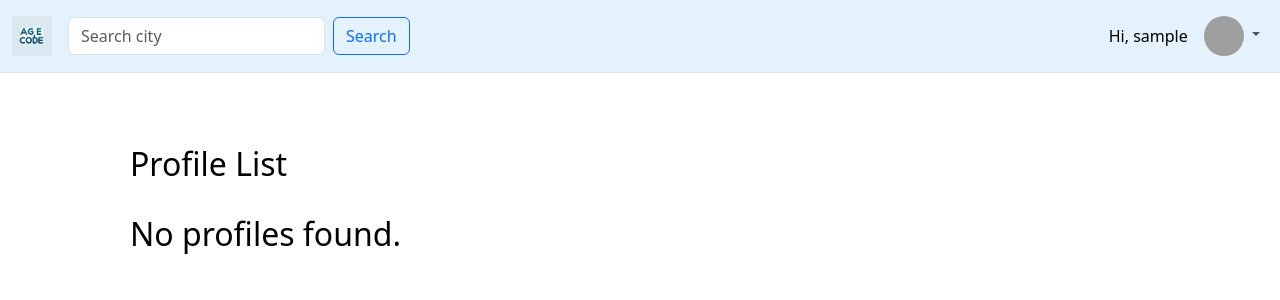
After one commit to farrelljade/AgeCode, a Django app: page /profile_list/ in a window 1280 px wide. The commit adds this page. Shown: the top 300 px of the page. Run offline with Django 5.2, Linux system fonts and the light colour scheme; the visitor is signed in with stand-in values (Sample User, id 1); data comes from the database, SQL or seed files in the repository; grey boxes are pictures that could not be loaded.

Commit message:
Add User profile list. Add custom css file for webpages.

```diff
--- a/agecode/models.py
+++ b/agecode/models.py
@@ -7,6 +7,16 @@ from django.dispatch import receiver
 class Profile(models.Model):
     user = models.OneToOneField(User, on_delete=models.CASCADE)
     image = models.ImageField(upload_to='profile_images/', default='default.jpg')
+
+    # Set up a many-to-many relationship to the same model ('self') for followers.
+    # 'symmetrical=False' means if A follows B, B doesn't necessarily follow A.
+    # 'related_name' allows querying who follows a user.
+    # 'blank=True' allows a profile to follow no other profiles.
+    follows = models.ManyToManyField("self",
+        related_name="followed_by",
+        symmetrical=False,
+        blank=True,
+    )
 
     def __str__(self):
         return f'{self.user.username} Profile'
--- /dev/null
+++ b/agecode/static/agecode/css/custom-styles.css
@@ -0,0 +1,10 @@
+/* custom-styles.css */
+.no-border-card {
+    border: none !important;
+    background: none !important;
+    box-shadow: none !important;
+  }
+
+.equal-height-card {
+    height: 250px; /* Set a fixed height or use min-height for a minimum height */
+  }
--- a/agecode/templates/agecode/base.html
+++ b/agecode/templates/agecode/base.html
@@ -1,14 +1,17 @@
 <!doctype html>
 <html lang="en">
   <head>
-
-    <!-- JQuery -->
-    <script src="https://code.jquery.com/jquery-3.6.0.min.js"></script>
-
     <meta charset="utf-8">
     <meta name="viewport" content="width=device-width, initial-scale=1">
     <title>AgeCode</title>
     <link href="https://cdn.jsdelivr.net/npm/bootstrap@5.3.2/dist/css/bootstrap.min.css" rel="stylesheet" integrity="sha384-T3c6CoIi6uLrA9TneNEoa7RxnatzjcDSCmG1MXxSR1GAsXEV/Dwwykc2MPK8M2HN" crossorigin="anonymous">
+
+    {% load static %}
+    <!-- Link to your custom CSS file -->
+    <link rel="stylesheet" href="{% static 'agecode/css/custom-styles.css' %}">
+
+    <!-- JQuery -->
+    <script src="https://code.jquery.com/jquery-3.6.0.min.js"></script>
   </head>
   <body>
     {% include 'agecode/navbar.html' %}
@@ -28,5 +31,23 @@
       </div>
     </div>
     <script src="https://cdn.jsdelivr.net/npm/bootstrap@5.3.2/dist/js/bootstrap.bundle.min.js" integrity="sha384-C6RzsynM9kWDrMNeT87bh95OGNyZPhcTNXj1NW7RuBCsyN/o0jlpcV8Qyq46cDfL" crossorigin="anonymous"></script>
+
+      <!-- Script to redirect user to login Modal if incorrect login details -->
+      {% if messages %}
+      <script type="text/javascript">
+          $(document).ready(function() {
+              var showErrorModal = false;
+              {% for message in messages %}
+              if ("{{ message.tags }}" === "error") {
+                  showErrorModal = true;
+              }
+              {% endfor %}
+              if (showErrorModal) {
+                  $('#exampleModal').modal('show');  // Modal ID
+              }
+          });
+      </script>
+      {% endif %}
+
   </body>
 </html>
--- a/agecode/templates/agecode/details.html
+++ b/agecode/templates/agecode/details.html
@@ -24,7 +24,7 @@
         <div class="row">
           {% for attendee in attendees %}
             <div class="col-md-4">
-              <div class="card">
+              <div class="card no-border-card">
                 <div class="d-flex justify-content-center mt-3">
                   <img src="{{ attendee.profile.image.url }}" class="img-fluid rounded-circle" style="width: 75px; height: 75px;" alt="{{ attendee.get_full_name|default:attendee.username }}">
                 </div>
--- a/agecode/templates/agecode/edit_event.html
+++ b/agecode/templates/agecode/edit_event.html
@@ -2,8 +2,8 @@
 
 {% block content %}
 
-  <h2>Edit Event</h2>
   <div class="col-md-6 offset-md-3">
+    <h2>Edit Event</h2><br/>
       <form method="POST" action="" enctype="multipart/form-data">
         {% csrf_token %}
           <div class="mb-3">
--- a/agecode/templates/agecode/navbar.html
+++ b/agecode/templates/agecode/navbar.html
@@ -31,6 +31,7 @@
           <ul class="dropdown-menu dropdown-menu-end">
             <li><a class="dropdown-item" href="{% url 'agecode:view_profile' %}">View profile</a></li>
             <li><a class="dropdown-item" href="{% url 'agecode:add_event' %}">Create event</a></li>
+            <li><a class="dropdown-item" href="{% url 'agecode:profile_list' %}">User profiles</a></li>
             <li><hr class="dropdown-divider"></li>
             <li><a class="dropdown-item" href="{% url 'agecode:logout' %}">Log out</a></li>
           </ul>
@@ -81,21 +82,4 @@
     </div>
   </div>
 
-    <!-- Script to redirect user to login Modal if incorrect login details -->
-    {% if messages %}
-    <script type="text/javascript">
-        $(document).ready(function() {
-            var showErrorModal = false;
-            {% for message in messages %}
-            if ("{{ message.tags }}" === "error") {
-                showErrorModal = true;
-            }
-            {% endfor %}
-            if (showErrorModal) {
-                $('#exampleModal').modal('show');  // Modal ID
-            }
-        });
-    </script>
-    {% endif %}
-
 </nav>
--- /dev/null
+++ b/agecode/templates/agecode/profile_list.html
@@ -0,0 +1,39 @@
+{% extends "agecode/base.html" %}
+
+{% block content %}
+
+<h2>Profile List</h2><br/>
+
+{% if profiles %}
+    {% for user_profile in profiles %}
+      <div class="card mb-3" style="max-width: 400px;">
+        <div class="row g-0">
+          <div class="col-md-4">
+            <img src="{{ user_profile.image.url }}" class="img-fluid rounded-start" alt="users profile photo">
+          </div>
+            <div class="col-md-8">
+              <div class="card-body">
+                <h5 class="card-title">{{ user_profile.user.username }}</h5>
+                <p class="card-text"><a href="#" style="text-decoration: none; color: inherit;">@{{ user_profile.user.username|lower }}</a></p>
+
+                <form method=POST>
+                  {% csrf_token %}
+                  {% if user_profile in user.profile.follows.all %}
+                    <button class="btn btn-outline-danger" name="follow" value="unfollow"
+                    type="submit">Unfollow @{{ user_profile.user.username }}</button>
+                  {% else %}
+                    <button class="btn btn-outline-primary" name="follow" value="follow"
+                    type="submit">Follow @{{ user_profile.user.username }}</button>
+                  {% endif %}
+                </form>
+
+              </div>
+            </div>
+        </div>
+      </div>
+    {% endfor %}
+  {% else %}
+    <h2>No profiles found.</h2>
+  {% endif %}
+
+{% endblock %}
--- a/agecode/urls.py
+++ b/agecode/urls.py
@@ -17,4 +17,5 @@ urlpatterns = [
     path('events/delete/<int:event_id>/', views.delete_event, name='delete_event'),
     path('view_profile/', views.view_profile, name='view_profile'),
     path('edit_profile/<int:pk>/', views.edit_profile, name='edit_profile'),
+    path('profile_list/', views.profile_list, name='profile_list'),
 ]
--- a/agecode/views.py
+++ b/agecode/views.py
@@ -234,3 +234,16 @@ def view_profile(request):
         'created_events': created_events,
     }
     return render(request, 'agecode/view_profile.html', context)
+
+
+@login_required
+def profile_list(request):
+    """List of users page."""
+    # Retrieve a list of profiles excluding the logged in user.
+    profiles = Profile.objects.exclude(user=request.user)
+
+    context = {
+        'profiles': profiles,
+        'profile_user': request.user,
+    }
+    return render(request, 'agecode/profile_list.html', context)
```
Also changed, not shown: agecode/templates/agecode/view_profile.html (+31 -7 lines), agecode/migrations/0011_profile_follows.py (added). Lines whose indentation alone changed are shown as unchanged.
